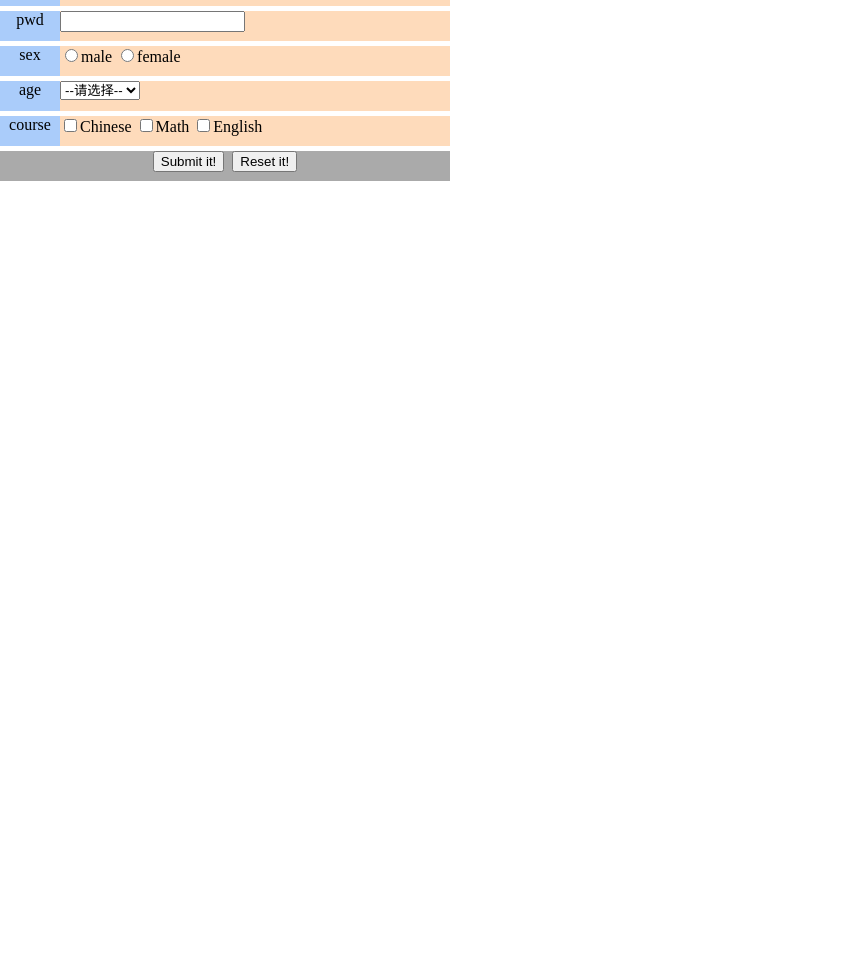
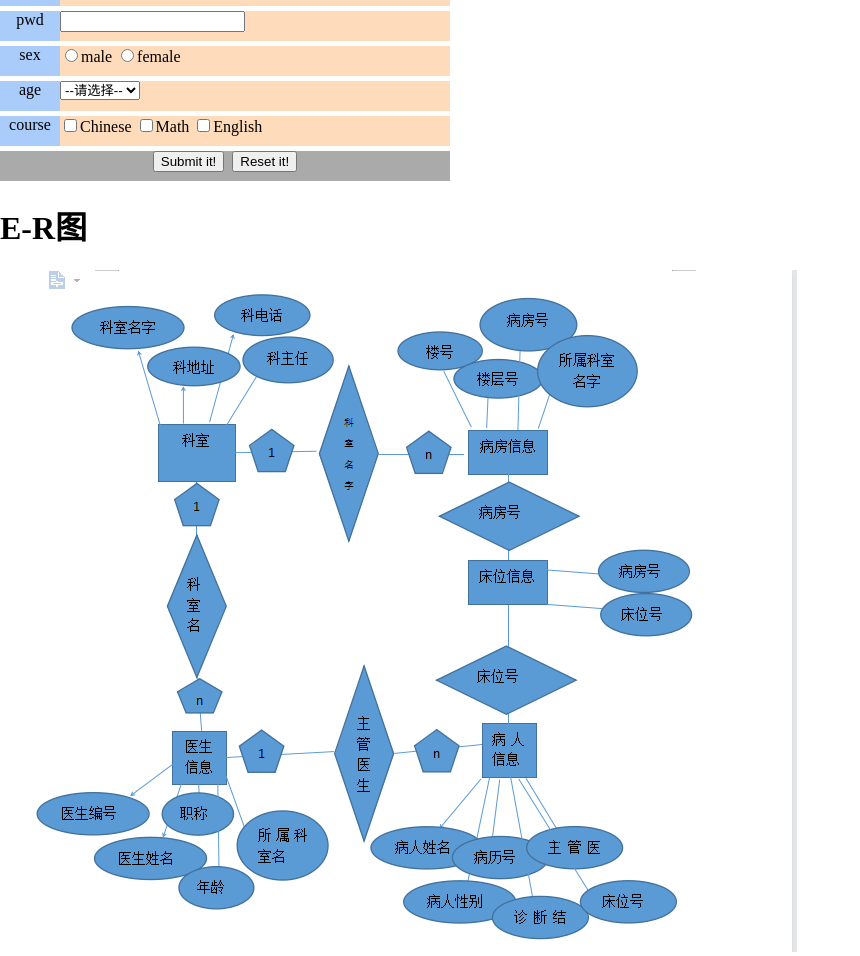
Before and after one commit to Lyongming/Allhomework, a plain HTML site: page index.html in a window 1280 px wide. Shown: the part 755-1711 px from the top of the page, without its empty margins (0-860 px from the left). Before the commit the page ends 936 px from the top, so only its background shows below. Drawn offline with Linux system fonts and the light colour scheme.

Commit message:
修改第二次

```diff
--- a/index.html
+++ b/index.html
@@ -90,6 +90,8 @@
 
 			</dl>
 		</form>
+		<h1>E-R图</h1>
+		<img src="./img/85D0)Q$%601)~61(S%7B%7D8%7BXU7X.png" >
 		<script>
 		//选项卡
 		const all = document.querySelector('#all')
```
Also changed, not shown: img/85D0)Q$`1)~61(S{}8{XU7X.png (added).
